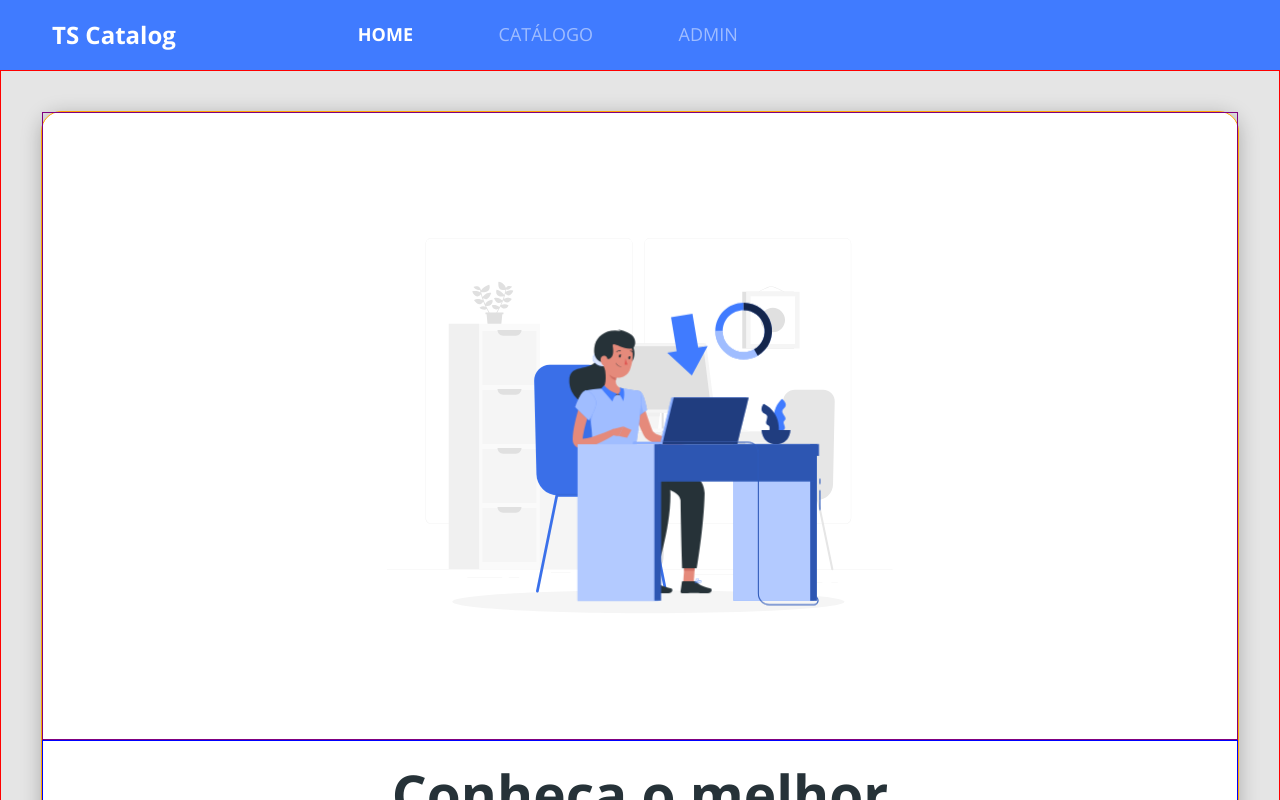
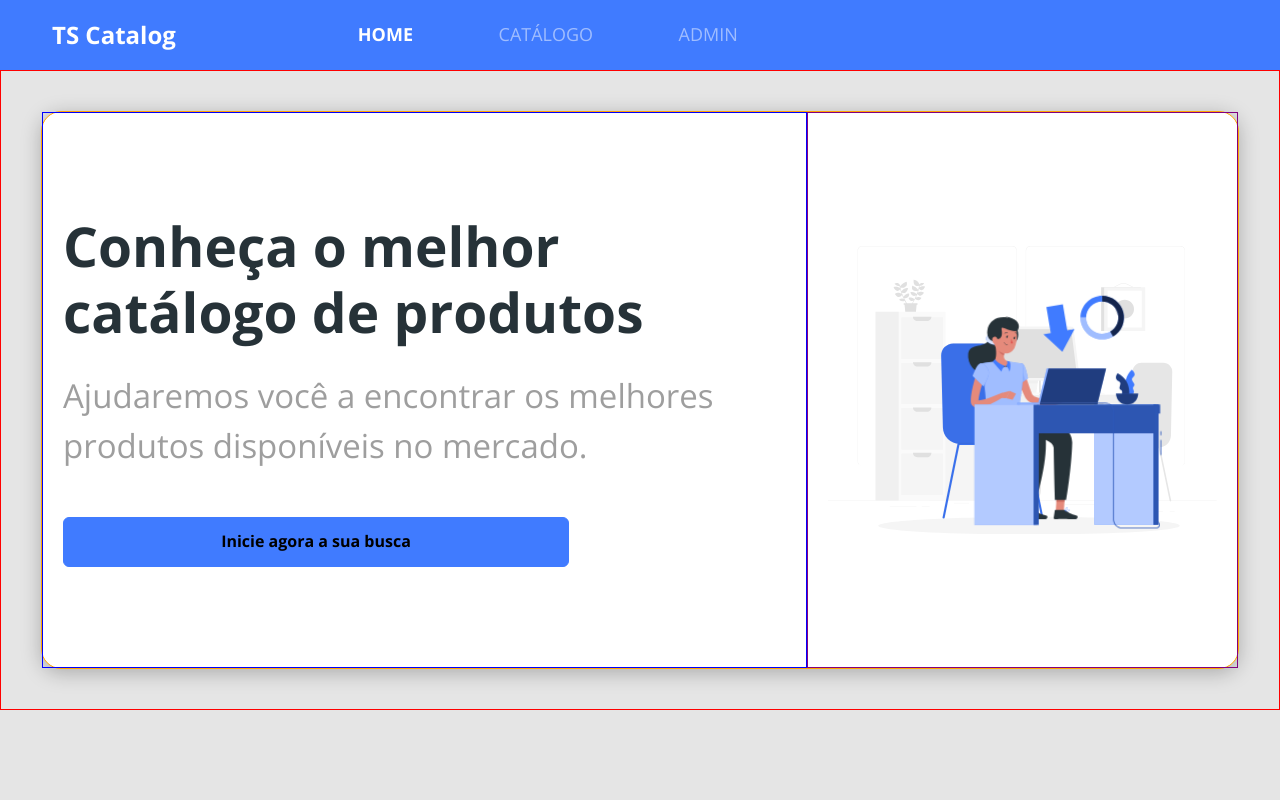
Before and after one commit to T-G0nc4lv3s/bds01-reactjs, a React (Create React App) app in the folder frontweb/: page / in a window 1280 px wide. Shown: the top 800 px of the page. Built offline with nearby package versions, Linux system fonts and the light colour scheme.

Commit message:
Responsiveness up to 1200px

```diff
--- a/frontweb/src/pages/Home/index.tsx
+++ b/frontweb/src/pages/Home/index.tsx
@@ -1,4 +1,4 @@
-import {ReactComponent as MainImage} from 'assets/images/main-image.svg';
+import { ReactComponent as MainImage } from 'assets/images/main-image.svg';
 import Navbar from 'components/Navbar';
 import './styles.css';
 import ButtonIcon from 'components/ButtonIcon/index';
@@ -9,14 +9,19 @@ const Home = () => {
       <Navbar />
       <div className="home-container">
         <div className="home-card">
-            <div className="home-content-container">
-                <h1>Conheça o melhor catálogo de produtos</h1>
-                <p>Ajudaremos você a encontrar os melhores produtos disponíveis no mercado.</p>
-                <ButtonIcon />
+          <div className="home-content-container">
+            <div>
+              <h1>Conheça o melhor catálogo de produtos</h1>
+              <p>
+                Ajudaremos você a encontrar os melhores produtos disponíveis no
+                mercado.
+              </p>
             </div>
-            <div className="home-image-container">
-               <MainImage/>
-            </div>
+            <ButtonIcon />
+          </div>
+          <div className="home-image-container">
+            <MainImage />
+          </div>
         </div>
       </div>
     </>
--- a/frontweb/src/pages/Home/styles.css
+++ b/frontweb/src/pages/Home/styles.css
@@ -82,8 +82,7 @@
 }
 
 @media (min-width: 992px) {
-
-  .home-container{
+  .home-container {
     font-size: 55px;
     padding: 40px;
   }
@@ -106,3 +105,27 @@
     margin-bottom: 47px;
   }
 }
+
+@media (min-width: 1200px) {
+  .home-card {
+    flex-direction: row;
+  }
+
+  .home-content-container {
+    align-items: flex-start;
+    text-align: left;
+    flex-flow: wrap;
+    align-content: space-between;
+    padding: 100px 20px;
+  }
+
+  .home-image-container{
+    display: flex;
+    align-items: center;
+    padding: 20px;
+  }
+
+  .home-image-container svg {
+    width: 100%;
+  }
+}
```
